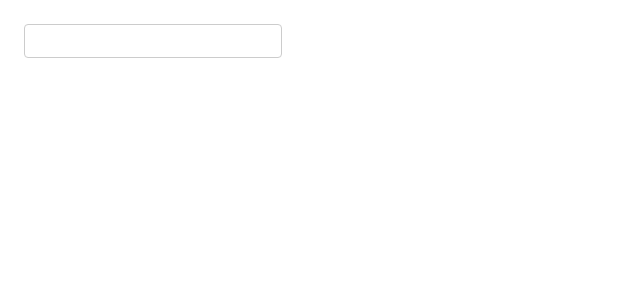
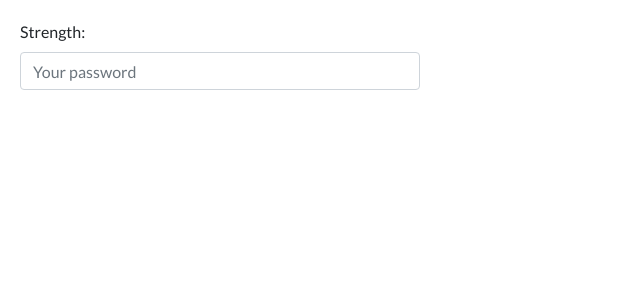
Before and after one commit to jeandias/app-ui, a React (Create React App) app: page / in a window 1280 px wide. Shown: the top 300 px of the page, without its empty margins (0-640 px from the left). Built offline with nearby package versions, Linux system fonts and the light colour scheme.

Commit message:
Improve layout

```diff
--- a/public/index.html
+++ b/public/index.html
@@ -13,6 +13,7 @@
     <link rel="stylesheet" href="https://stackpath.bootstrapcdn.com/bootstrap/4.4.1/css/bootstrap.min.css"
           integrity="sha384-Vkoo8x4CGsO3+Hhxv8T/Q5PaXtkKtu6ug5TOeNV6gBiFeWPGFN9MuhOf23Q9Ifjh"
           crossorigin="anonymous">
+    <link href="https://fonts.googleapis.com/css?family=Lato&display=swap" rel="stylesheet">
     <!--
       manifest.json provides metadata used when your web app is installed on a
       user's mobile device or desktop. See https://developers.google.com/web/fundamentals/web-app-manifest/
--- a/src/App.css
+++ b/src/App.css
@@ -1,18 +1,5 @@
 .App {
   margin: 20px;
-  width: 500px;
+  width: 400px;
+  font-family: 'Lato', sans-serif;
 }
-
-input[type=password] {
-  padding: 4px 4px;
-  margin: 4px;
-  display: inline-block;
-  border: 1px solid #ccc;
-  border-radius: 4px;
-  box-sizing: border-box;
-  font-size: initial;
-}
-
-ul li {
-  color: #ff0000;
-}
--- a/src/App.js
+++ b/src/App.js
@@ -40,12 +40,29 @@ class App extends Component {
     });
   }
 
+  badgeClass(value) {
+    if(value === "STRONG") {
+      return "badge badge-success"
+    } else if(value === "WEAK") {
+      return "badge badge-danger"
+    } else {
+      return "badge badge-secondary"
+    }
+  }
+
   render() {
     return (
       <div className="App">
         <form>
-          <input type="password" value={this.state.value} onChange={this.handleChange} />
-          <span>{this.state.strength}</span>
+          <div className="form-group">
+          <label htmlFor="password">
+            Strength: <span className={this.badgeClass(this.state.strength)}>{this.state.strength}</span>
+          </label>
+          <input id="password" type="password"
+                 onChange={this.handleChange}
+                 className="form-control"
+                 placeholder="Your password" />
+          </div>
           <UnorderedList results={this.state.results} />
         </form>
       </div>
```
